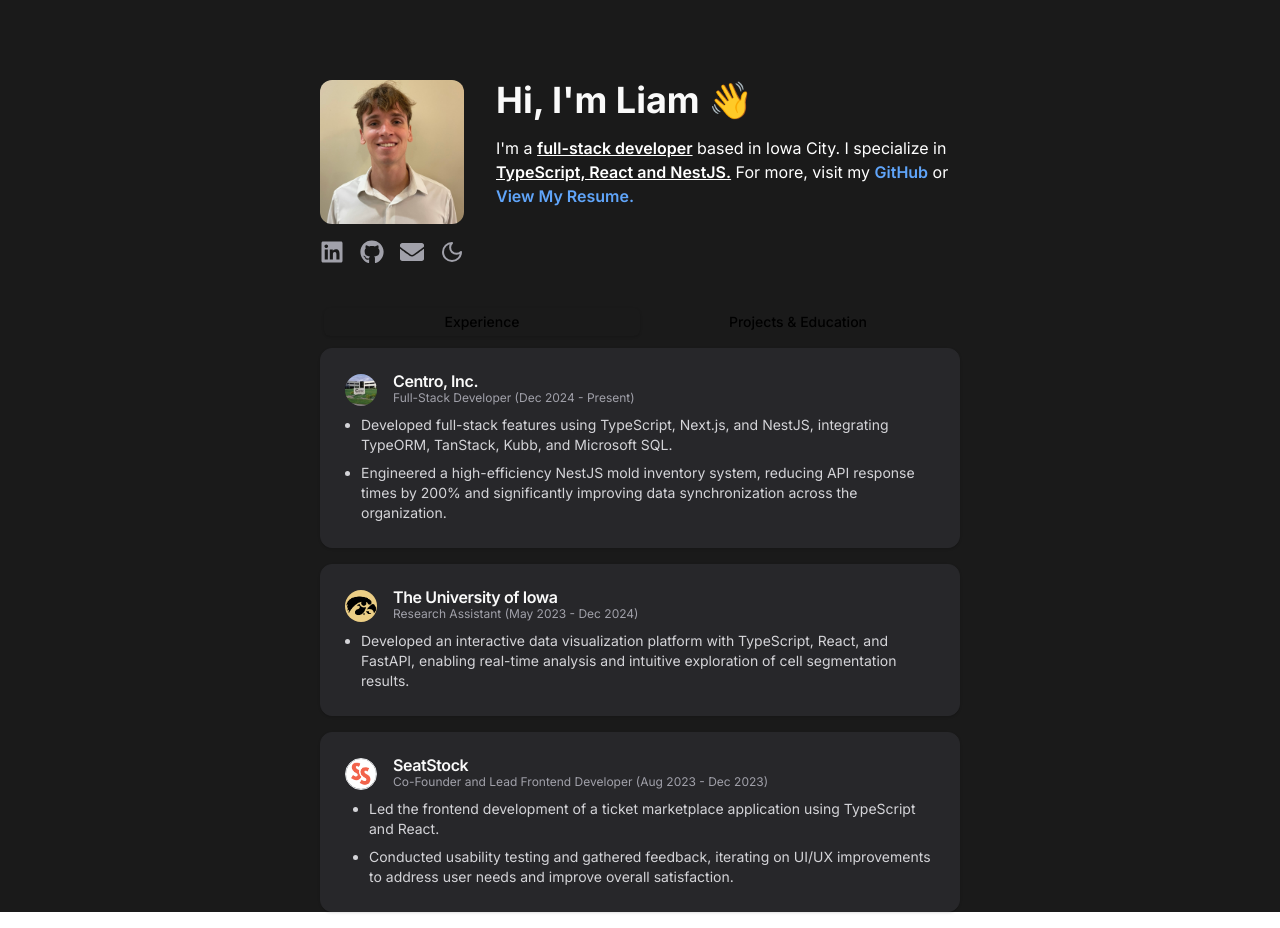
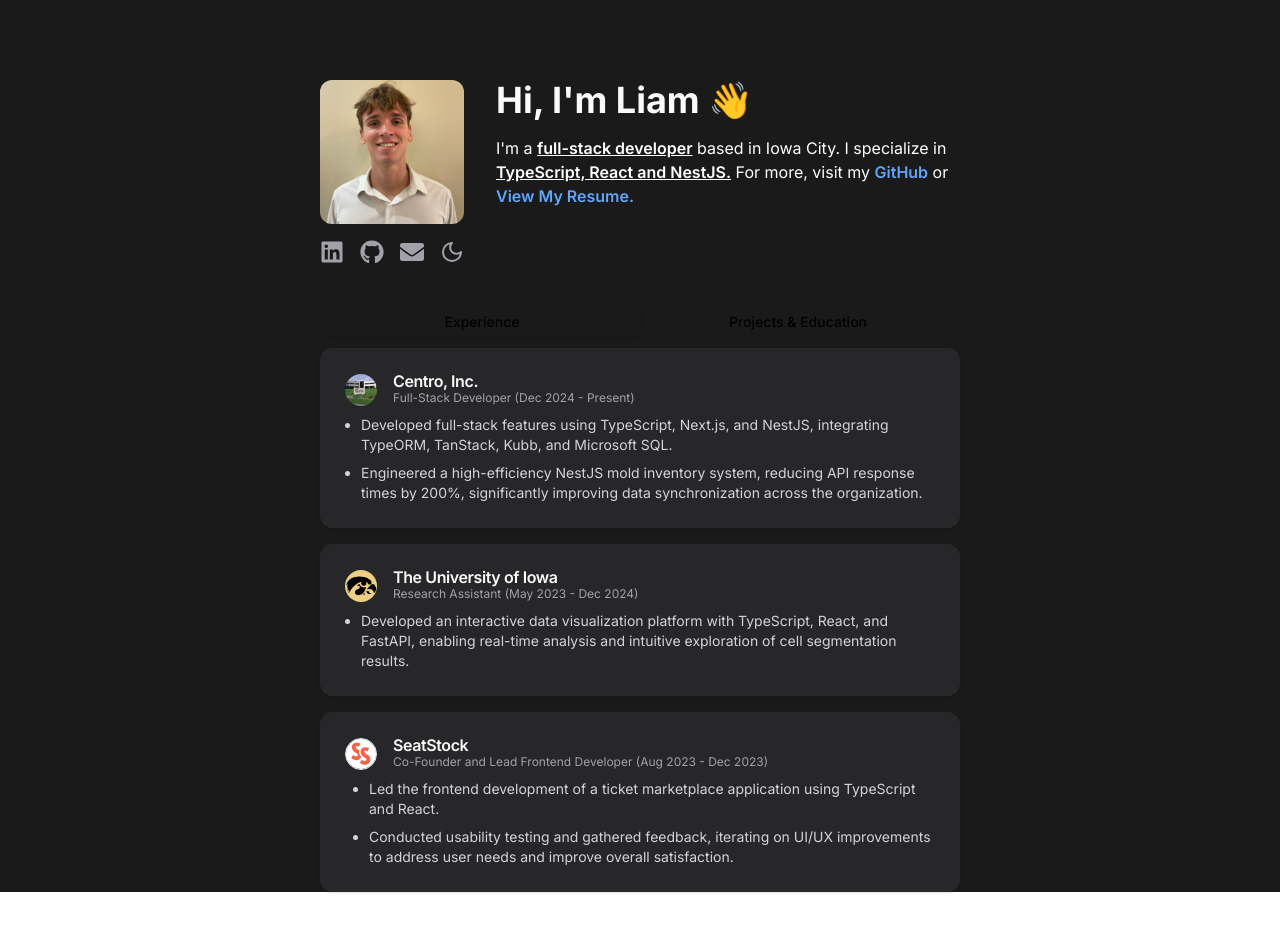
Before and after one commit to liamstamper/liam-portfolio, a React (Vite) app: page / in a window 1280 px wide. Built offline with nearby package versions, Linux system fonts and the light colour scheme.

Commit message:
centro bullets update

```diff
--- a/src/components/Work.tsx
+++ b/src/components/Work.tsx
@@ -42,8 +42,8 @@
             </li>
             <li>
               Engineered a high-efficiency NestJS mold inventory system,
-              reducing API response times by 200% and significantly improving
-              data synchronization across the organization.
+              reducing API response times by 200%, significantly improving data
+              synchronization across the organization.
             </li>
           </ul>
         </CardContent>
```
